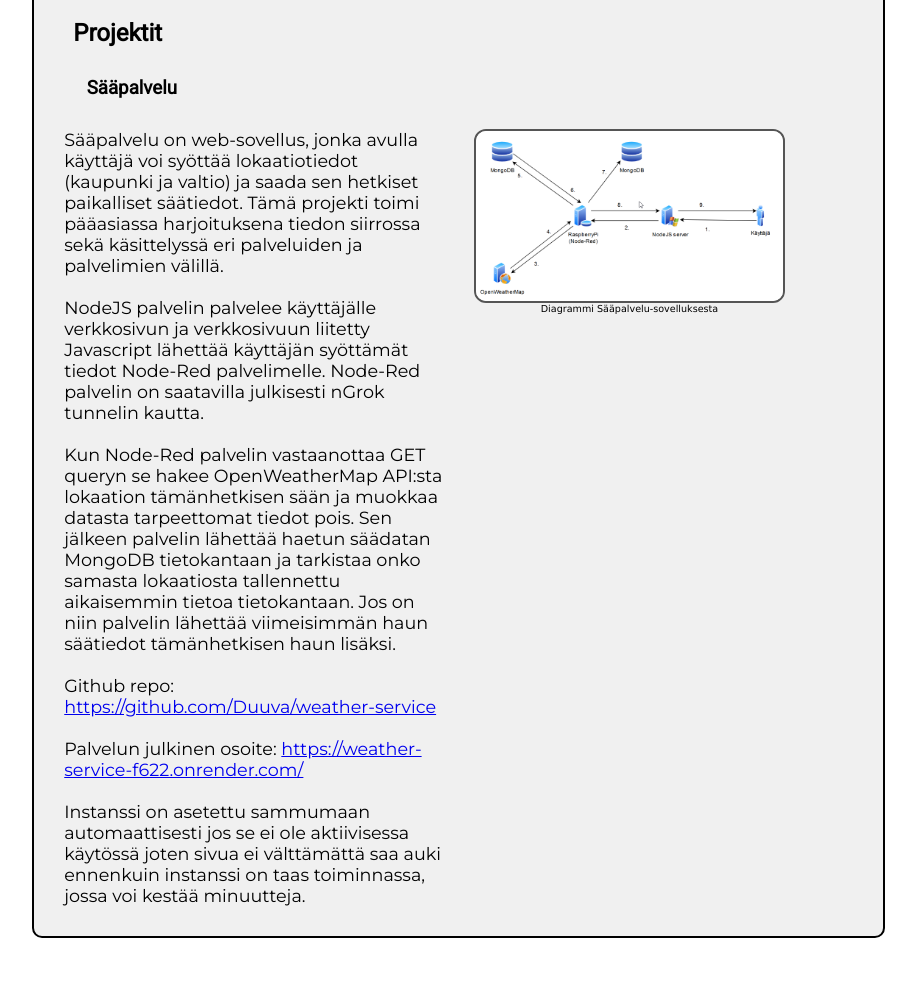
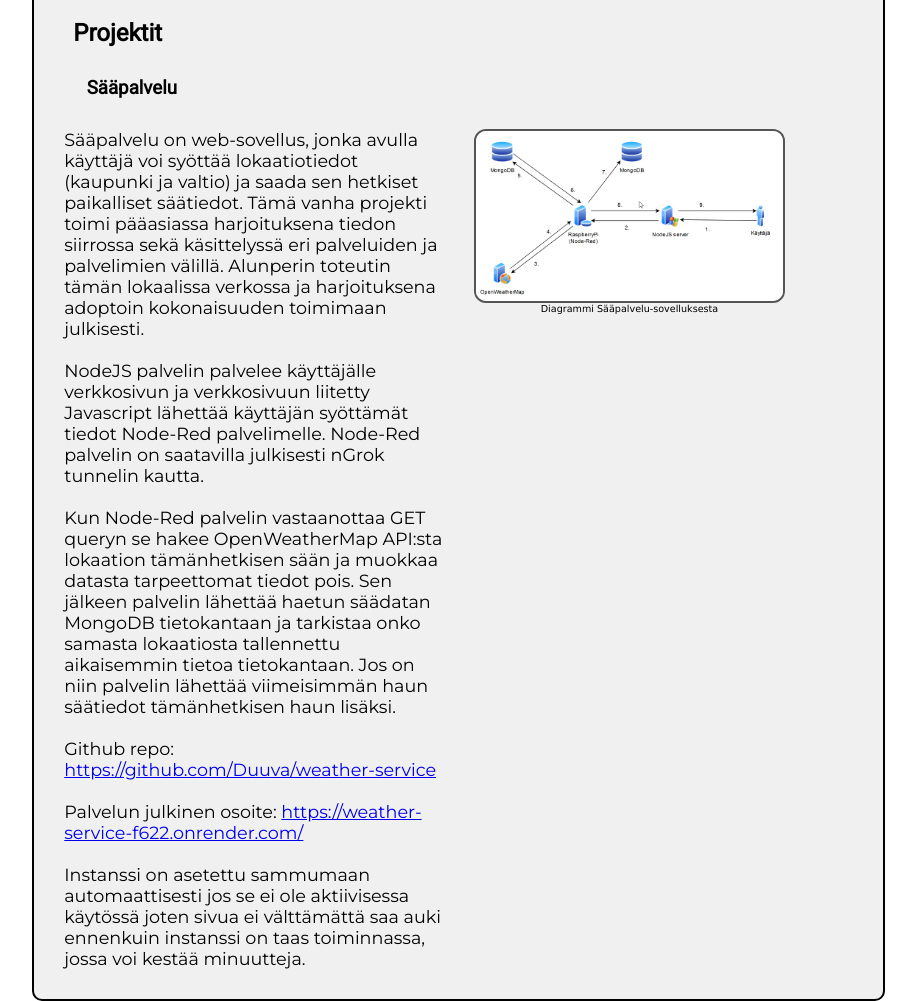
Before and after one commit to Duuva/Duuva.github.io, a plain HTML site: page portfolio.html in a window 1280 px wide. Shown: the part 2960-3961 px from the top of the page, without its empty margins (181-1097 px from the left). Drawn offline with Linux system fonts and the light colour scheme; a web font is replaced by a local one.

Commit message:
Updated projects

```diff
--- a/portfolio.html
+++ b/portfolio.html
@@ -141,7 +141,7 @@
 			<section>
 				<h3 class="text_roboto col-12">Sääpalvelu</h3>
 				<div class="col-xl-6 col-6 col-s-12"> <!-- Text content for Sääpalvelu project -->
-					<p class="text_montserrat">Sääpalvelu on web-sovellus, jonka avulla käyttäjä voi syöttää lokaatiotiedot (kaupunki ja valtio) ja saada sen hetkiset paikalliset säätiedot. Tämä projekti toimi pääasiassa harjoituksena tiedon siirrossa sekä käsittelyssä eri palveluiden ja palvelimien välillä.
+					<p class="text_montserrat">Sääpalvelu on web-sovellus, jonka avulla käyttäjä voi syöttää lokaatiotiedot (kaupunki ja valtio) ja saada sen hetkiset paikalliset säätiedot. Tämä vanha projekti toimi pääasiassa harjoituksena tiedon siirrossa sekä käsittelyssä eri palveluiden ja palvelimien välillä. Alunperin toteutin tämän lokaalissa verkossa ja harjoituksena adoptoin kokonaisuuden toimimaan julkisesti.
 					<br><br>NodeJS palvelin palvelee käyttäjälle verkkosivun ja verkkosivuun liitetty Javascript lähettää käyttäjän syöttämät tiedot Node-Red palvelimelle. Node-Red palvelin on saatavilla julkisesti nGrok tunnelin kautta.
 					<br><br>Kun Node-Red palvelin vastaanottaa GET queryn se hakee OpenWeatherMap API:sta lokaation tämänhetkisen sään ja muokkaa datasta tarpeettomat tiedot pois. Sen jälkeen palvelin lähettää haetun säädatan MongoDB tietokantaan ja tarkistaa onko samasta lokaatiosta tallennettu aikaisemmin tietoa tietokantaan. Jos on niin palvelin lähettää viimeisimmän haun säätiedot tämänhetkisen haun lisäksi.
 					<br><br>Github repo: <a href="https://github.com/Duuva/weather-service">https://github.com/Duuva/weather-service</a>
```
